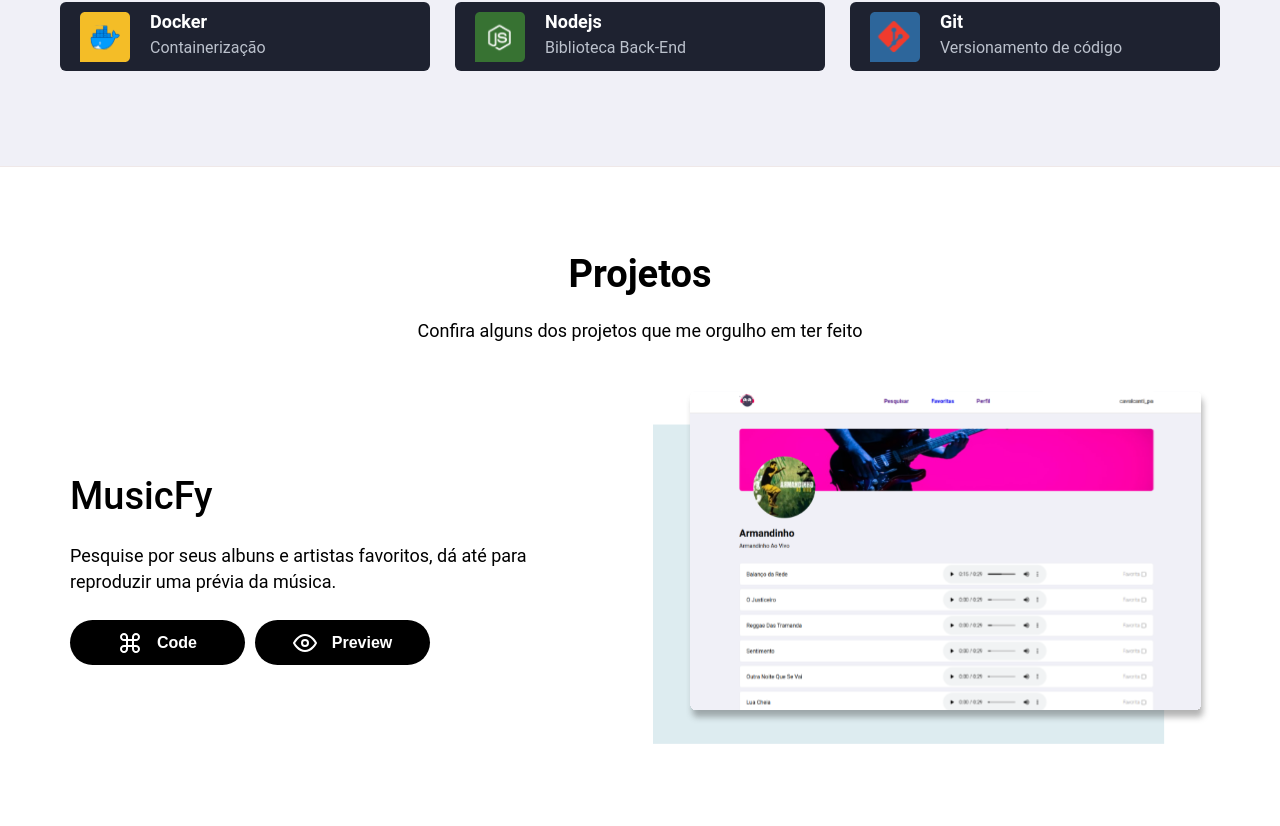
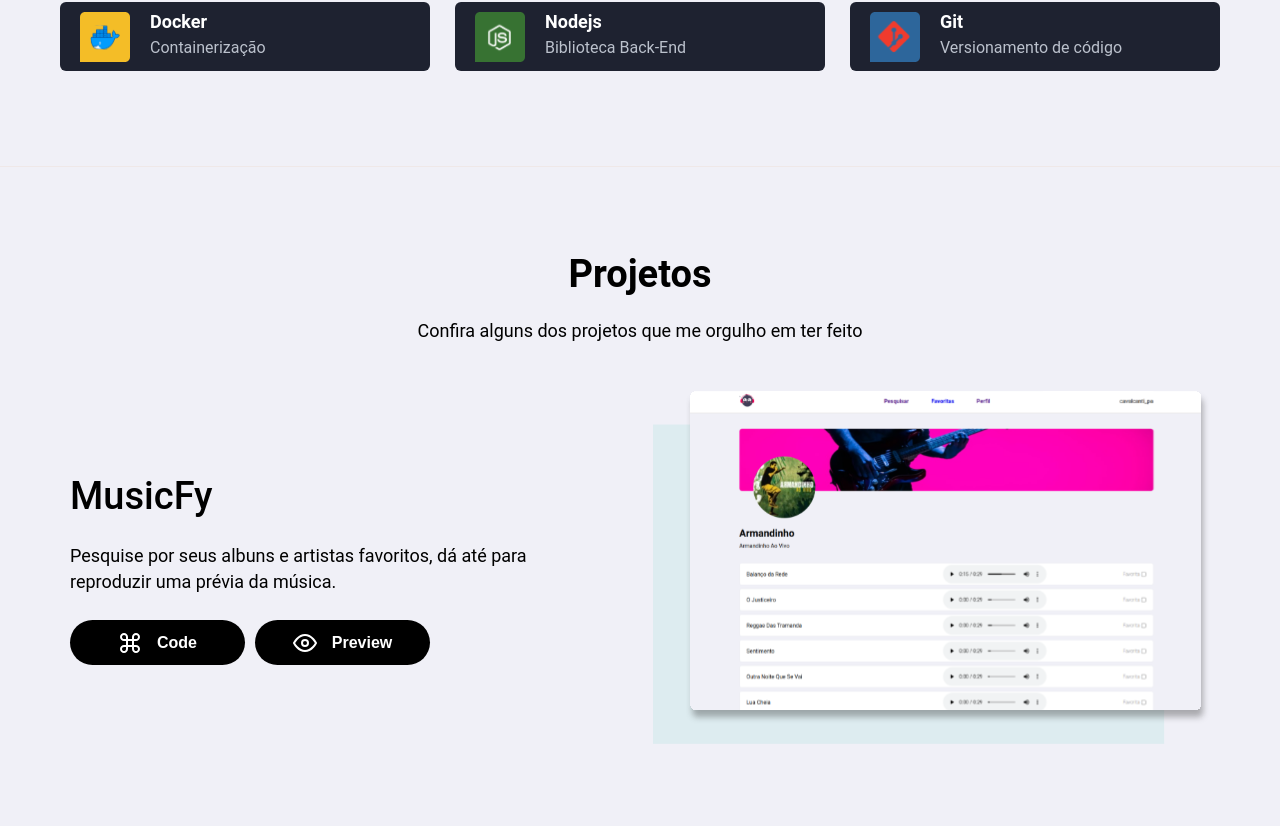
Before and after one commit to diegotimao/portifolio, a React (Create React App) app: page / in a window 1280 px wide. Shown: the part 2351-3177 px from the top of the page. Built offline with nearby package versions, Linux system fonts and the light colour scheme.

Commit message:
style: Alterando background comp. projects

```diff
--- a/src/components/projects/styles.css
+++ b/src/components/projects/styles.css
@@ -1,5 +1,5 @@
 .container-lithe-theme {
-  background: white;
+  background: #F0F0F7;
   color: black;
   width: 100%;
   transition: 2ms;
```
